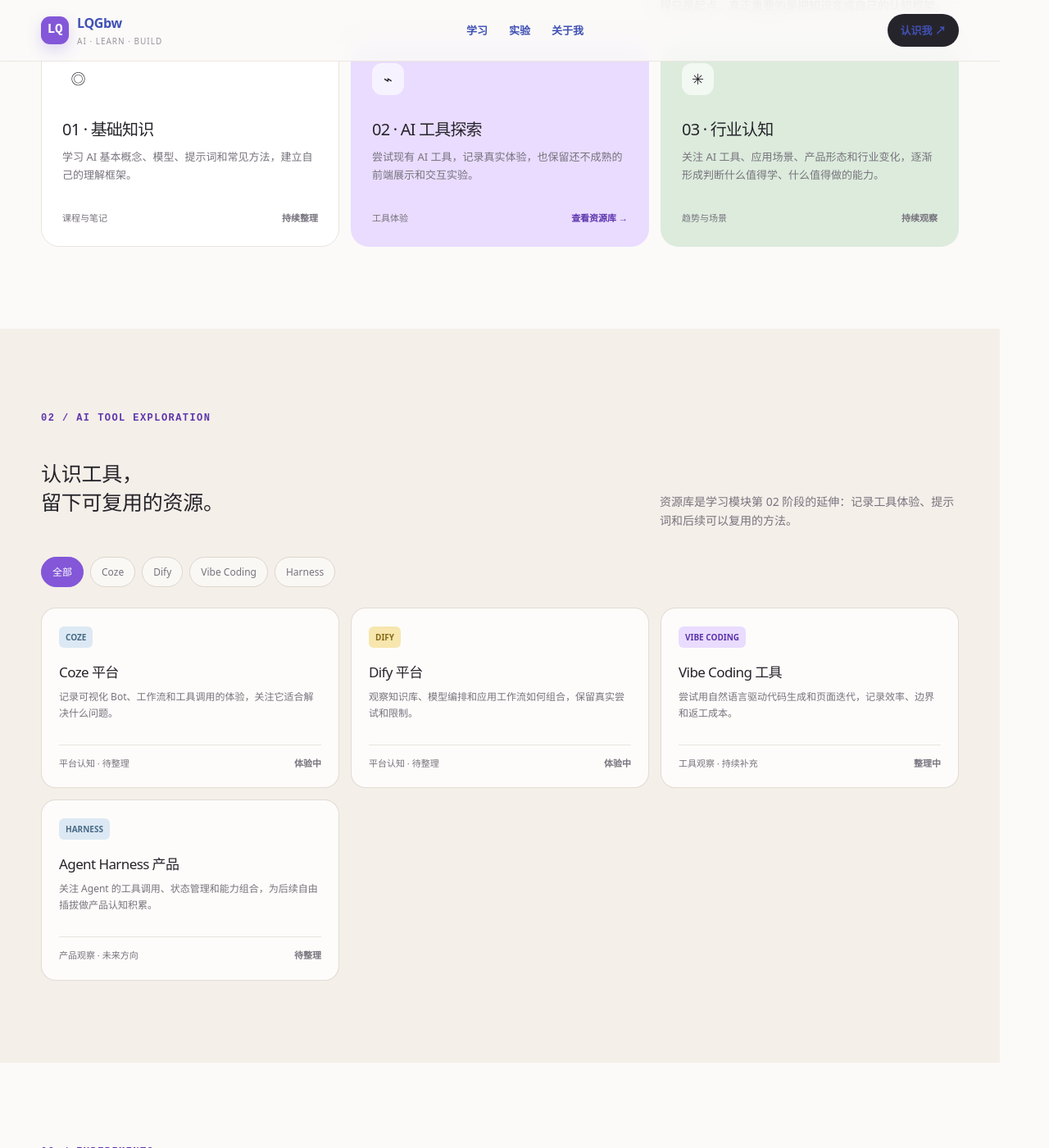
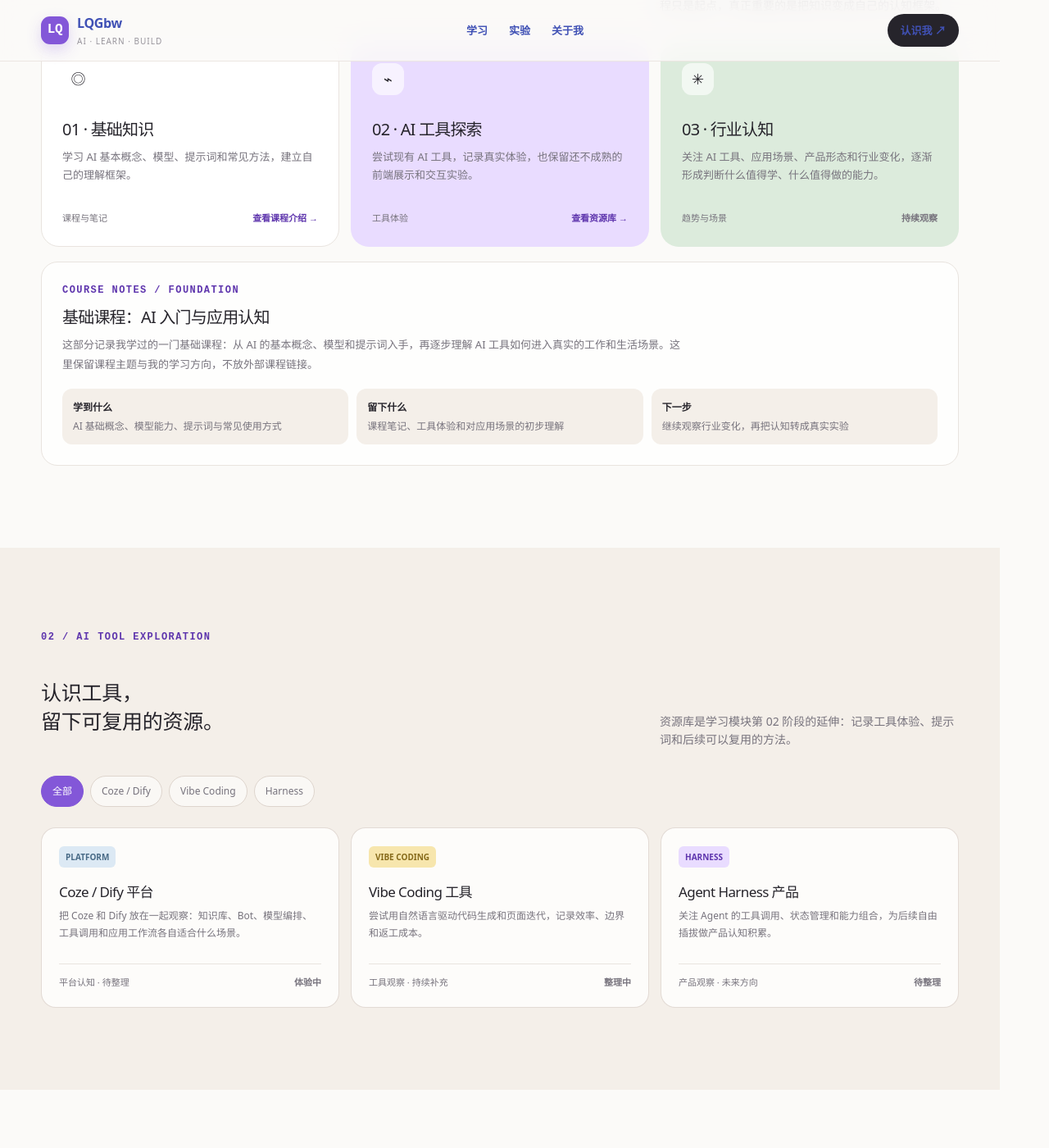
Before and after one commit to LQGbw/LQGbw.github.io, an MkDocs documentation site: the page built from docs/index.md, in a window 1280 px wide and 1400 px high, scrolled down 910 px. Shown: the whole window at 82% size. Built offline with MkDocs 1.6.1 and Material for MkDocs 9.7.7, drawn with Linux system fonts in a browser that asks for light colours.

Commit message:
合并 Coze Dify 并恢复课程介绍

```diff
--- a/docs/index.md
+++ b/docs/index.md
@@ -106,6 +106,12 @@ hide:
       .path-foot a { color: var(--purple-deep); font-weight: 700; }
       .path-status { color: var(--muted); font-size: 11px; font-weight: 700; }
       .resource-status, .log-status { color: var(--muted); font-size: 11px; font-weight: 700; }
+      .course-note { margin-top: 18px; padding: 25px; border: 1px solid var(--line); border-radius: 20px; background: rgba(255,255,255,.78); }
+      .course-note h3 { margin: 8px 0 7px; font-size: 20px; letter-spacing: -.04em; }
+      .course-note p { max-width: 760px; margin: 0; color: var(--muted); font-size: 13px; line-height: 1.8; }
+      .course-note-grid { display: grid; grid-template-columns: repeat(3, 1fr); gap: 10px; margin-top: 18px; }
+      .course-note-grid div { padding: 13px; border-radius: 12px; background: var(--warm); color: var(--muted); font-size: 12px; }
+      .course-note-grid strong { display: block; margin-bottom: 4px; color: var(--ink); font-size: 12px; }
 
       .resource-section { background: var(--warm); }
       .filters { display: flex; gap: 8px; flex-wrap: wrap; margin-bottom: 25px; }
@@ -164,7 +170,7 @@ hide:
         section { padding: 70px 0; }
         .section-head { display: block; }
         .section-intro { margin-top: 16px; }
-        .path-grid, .resource-grid, .about-grid { grid-template-columns: 1fr; }
+        .path-grid, .resource-grid, .about-grid, .course-note-grid { grid-template-columns: 1fr; }
         .path-card { min-height: 210px; }
         .log { grid-template-columns: 1fr auto; gap: 7px 15px; }
         .log time { grid-column: 1 / -1; }
@@ -215,17 +221,26 @@ hide:
 
   <section id="learning"><div class="wrap"><div class="section-head reveal"><div><div class="eyebrow mono">01 / LEARNING</div><h2>先把基础学明白，<br />再把方法做成流程。</h2></div><p class="section-intro">学习模块记录从理解 AI 到形成行业判断的前三个阶段，课程只是起点，真正重要的是把知识变成自己的认知框架。</p></div>
     <div class="path-grid">
-      <article class="path-card reveal"><div><div class="path-icon">◎</div><h3>01 · 基础知识</h3><p>学习 AI 基本概念、模型、提示词和常见方法，建立自己的理解框架。</p></div><div class="path-foot"><span>课程与笔记</span><span class="path-status">持续整理</span></div></article>
+      <article class="path-card reveal"><div><div class="path-icon">◎</div><h3>01 · 基础知识</h3><p>学习 AI 基本概念、模型、提示词和常见方法，建立自己的理解框架。</p></div><div class="path-foot"><span>课程与笔记</span><a href="/#course-notes">查看课程介绍 →</a></div></article>
       <article class="path-card reveal"><div><div class="path-icon">⌁</div><h3>02 · AI 工具探索</h3><p>尝试现有 AI 工具，记录真实体验，也保留还不成熟的前端展示和交互实验。</p></div><div class="path-foot"><span>工具体验</span><a href="/#resources">查看资源库 →</a></div></article>
       <article class="path-card reveal"><div><div class="path-icon">✳</div><h3>03 · 行业认知</h3><p>关注 AI 工具、应用场景、产品形态和行业变化，逐渐形成判断什么值得学、什么值得做的能力。</p></div><div class="path-foot"><span>趋势与场景</span><span class="path-status">持续观察</span></div></article>
+    </div>
+    <div class="course-note reveal" id="course-notes">
+      <div class="eyebrow mono">COURSE NOTES / FOUNDATION</div>
+      <h3>基础课程：AI 入门与应用认知</h3>
+      <p>这部分记录我学过的一门基础课程：从 AI 的基本概念、模型和提示词入手，再逐步理解 AI 工具如何进入真实的工作和生活场景。这里保留课程主题与我的学习方向，不放外部课程链接。</p>
+      <div class="course-note-grid">
+        <div><strong>学到什么</strong>AI 基础概念、模型能力、提示词与常见使用方式</div>
+        <div><strong>留下什么</strong>课程笔记、工具体验和对应用场景的初步理解</div>
+        <div><strong>下一步</strong>继续观察行业变化，再把认知转成真实实验</div>
+      </div>
     </div>
   </div></section>
 
   <section class="resource-section" id="resources"><div class="wrap"><div class="section-head reveal"><div><div class="eyebrow mono">02 / AI TOOL EXPLORATION</div><h2>认识工具，<br />留下可复用的资源。</h2></div><p class="section-intro">资源库是学习模块第 02 阶段的延伸：记录工具体验、提示词和后续可以复用的方法。</p></div>
-    <div class="filters reveal" role="tablist" aria-label="AI 工具筛选"><button class="filter active" data-filter="all">全部</button><button class="filter" data-filter="coze">Coze</button><button class="filter" data-filter="dify">Dify</button><button class="filter" data-filter="vibe">Vibe Coding</button><button class="filter" data-filter="harness">Harness</button></div>
+    <div class="filters reveal" role="tablist" aria-label="AI 工具筛选"><button class="filter active" data-filter="all">全部</button><button class="filter" data-filter="platform">Coze / Dify</button><button class="filter" data-filter="vibe">Vibe Coding</button><button class="filter" data-filter="harness">Harness</button></div>
     <div class="resource-grid">
-      <article class="resource reveal" data-type="coze"><span class="resource-label">COZE</span><h3>Coze 平台</h3><p>记录可视化 Bot、工作流和工具调用的体验，关注它适合解决什么问题。</p><div class="resource-foot"><span>平台认知 · 待整理</span><span class="resource-status">体验中</span></div></article>
-      <article class="resource reveal" data-type="dify"><span class="resource-label">DIFY</span><h3>Dify 平台</h3><p>观察知识库、模型编排和应用工作流如何组合，保留真实尝试和限制。</p><div class="resource-foot"><span>平台认知 · 待整理</span><span class="resource-status">体验中</span></div></article>
+      <article class="resource reveal" data-type="platform"><span class="resource-label">PLATFORM</span><h3>Coze / Dify 平台</h3><p>把 Coze 和 Dify 放在一起观察：知识库、Bot、模型编排、工具调用和应用工作流各自适合什么场景。</p><div class="resource-foot"><span>平台认知 · 待整理</span><span class="resource-status">体验中</span></div></article>
       <article class="resource reveal" data-type="vibe"><span class="resource-label">VIBE CODING</span><h3>Vibe Coding 工具</h3><p>尝试用自然语言驱动代码生成和页面迭代，记录效率、边界和返工成本。</p><div class="resource-foot"><span>工具观察 · 持续补充</span><span class="resource-status">整理中</span></div></article>
       <article class="resource reveal" data-type="harness"><span class="resource-label">HARNESS</span><h3>Agent Harness 产品</h3><p>关注 Agent 的工具调用、状态管理和能力组合，为后续自由插拔做产品认知积累。</p><div class="resource-foot"><span>产品观察 · 未来方向</span><span class="resource-status">待整理</span></div></article>
     </div>
```
